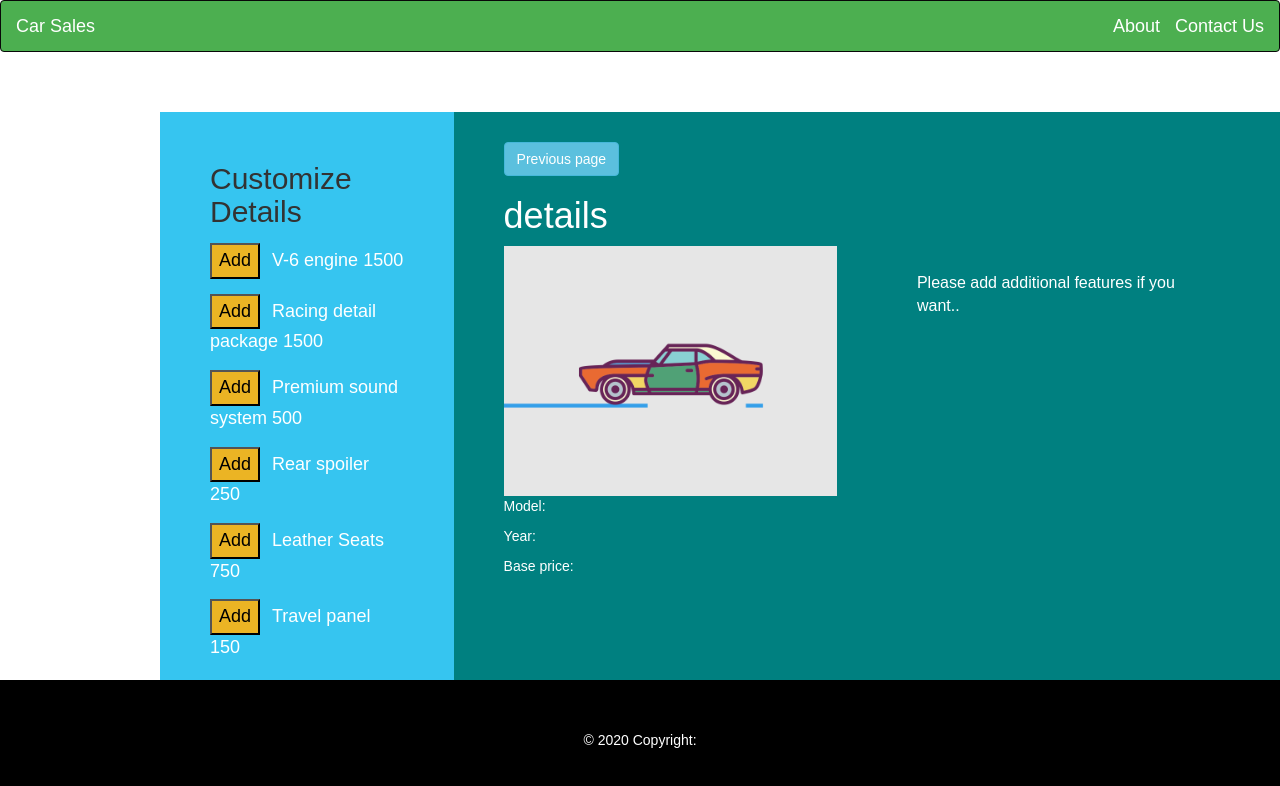
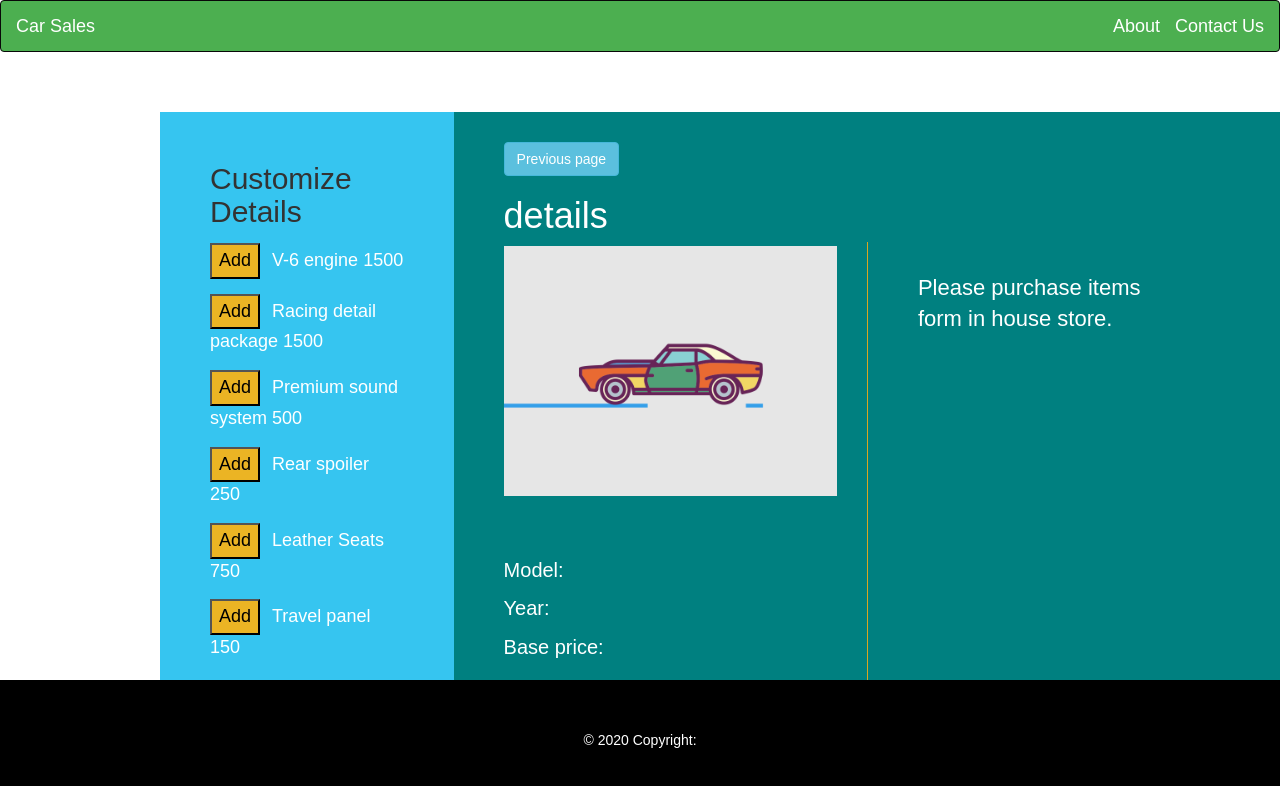
Before and after one commit to vy3191/e-commerce, a React (Create React App) app: page /cars/1 in a window 1280 px wide. Shown: the top 786 px of the page. Built offline with nearby package versions, Linux system fonts and the light colour scheme.

Commit message:
Added styles for added featuers

```diff
--- a/src/components/ShowCar.js
+++ b/src/components/ShowCar.js
@@ -57,7 +57,7 @@ class ShowCar extends Component {
             </p>
             <h1>{car.make} details</h1>
             <img src={ MovingCar } alt="moving-car" width="auto" height="250" />
-            <div>
+            <div className="basic-details">
               <p>Model: {car.model}</p>
               <p>Year: {car.year}</p>
               <p>Base price: {car.price}</p>
@@ -66,7 +66,7 @@ class ShowCar extends Component {
           <div className="purchased-features">
             {
               this.state.addedFeatures.length ===0 ?
-              <p>Please add additional features if you want..</p> :
+              <p>Please purchase items form in house store.</p> :
               null
             }
 
--- a/src/styles/App.css
+++ b/src/styles/App.css
@@ -105,7 +105,8 @@ div.cards-container + .card {
 .purchased-features {
    margin-top: 100px;
    padding: 30px 50px;
-   font-size: 16px;
+   font-size: 22px;
+   border-left: 1px solid goldenrod;
 }
 
 .container-flex {
@@ -134,3 +135,8 @@ div.feature button {
   margin-right: 12px;
   color: black;
 }
+
+.basic-details {
+  padding: 60px 0px;
+  font-size: 20px;
+}
```
